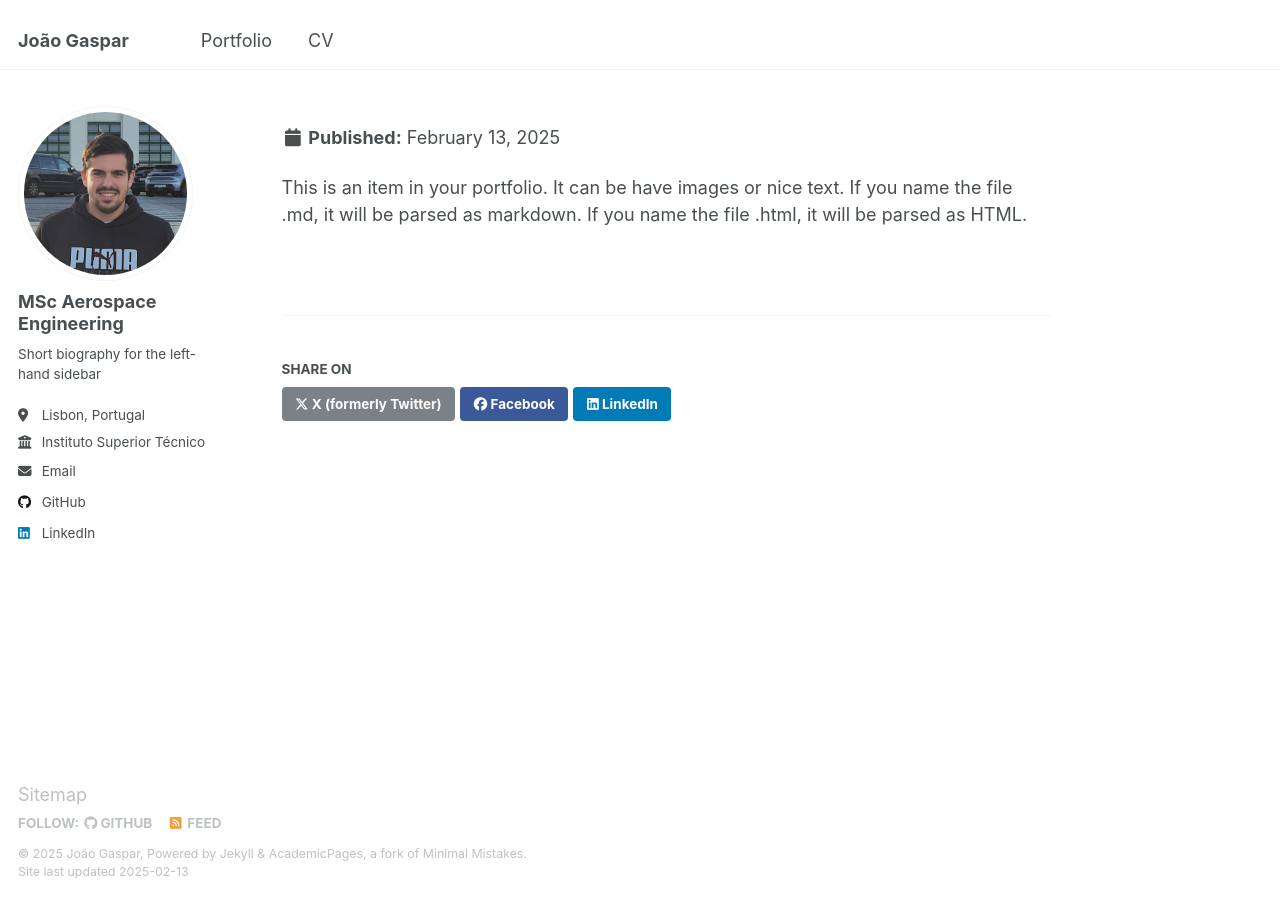
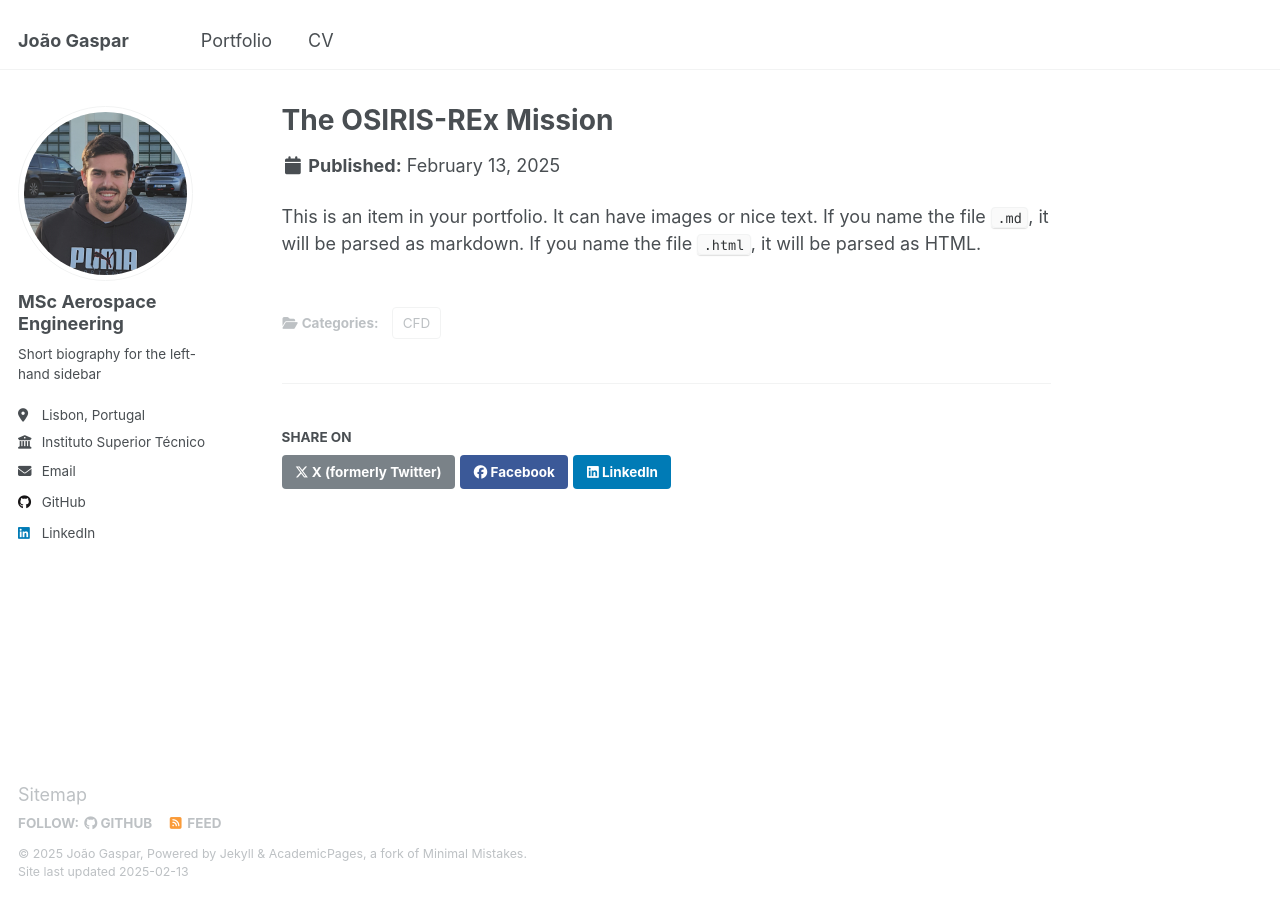
Before and after one commit to joaogaspar00/joaogaspar00.github.io, a Jekyll site: the page built from _portfolio/OsirisMission.md, in a window 1280 px wide. Built offline with Jekyll 4.4.1, drawn with Linux system fonts in a browser that asks for light colours.

Commit message:
Update OsirisMission.md

```diff
--- a/_portfolio/OsirisMission.md
+++ b/_portfolio/OsirisMission.md
@@ -1,8 +1,8 @@
 ---
 title: "The OSIRIS-REx Mission"
-excerpt: "<img src="/images/portfolio/tag.png" style="width: 50%; height: auto;"></br> The OSIRIS-REx mission is NASA’s first asteroid sample-return project, designed to study and collect material from Bennu, providing crucial insights into the early solar system and future space exploration."
+excerpt: "The OSIRIS-REx mission is NASA’s first asteroid sample-return project, designed to study and collect material from Bennu, providing crucial insights into the early solar system and future space exploration.<br/><img src='/images/portfolio/tag.png' style='width: 50%; height: auto;'>"
 collection: portfolio
 category: CFD
 ---
 
-This is an item in your portfolio. It can be have images or nice text. If you name the file .md, it will be parsed as markdown. If you name the file .html, it will be parsed as HTML.
+This is an item in your portfolio. It can have images or nice text. If you name the file `.md`, it will be parsed as markdown. If you name the file `.html`, it will be parsed as HTML.
```
